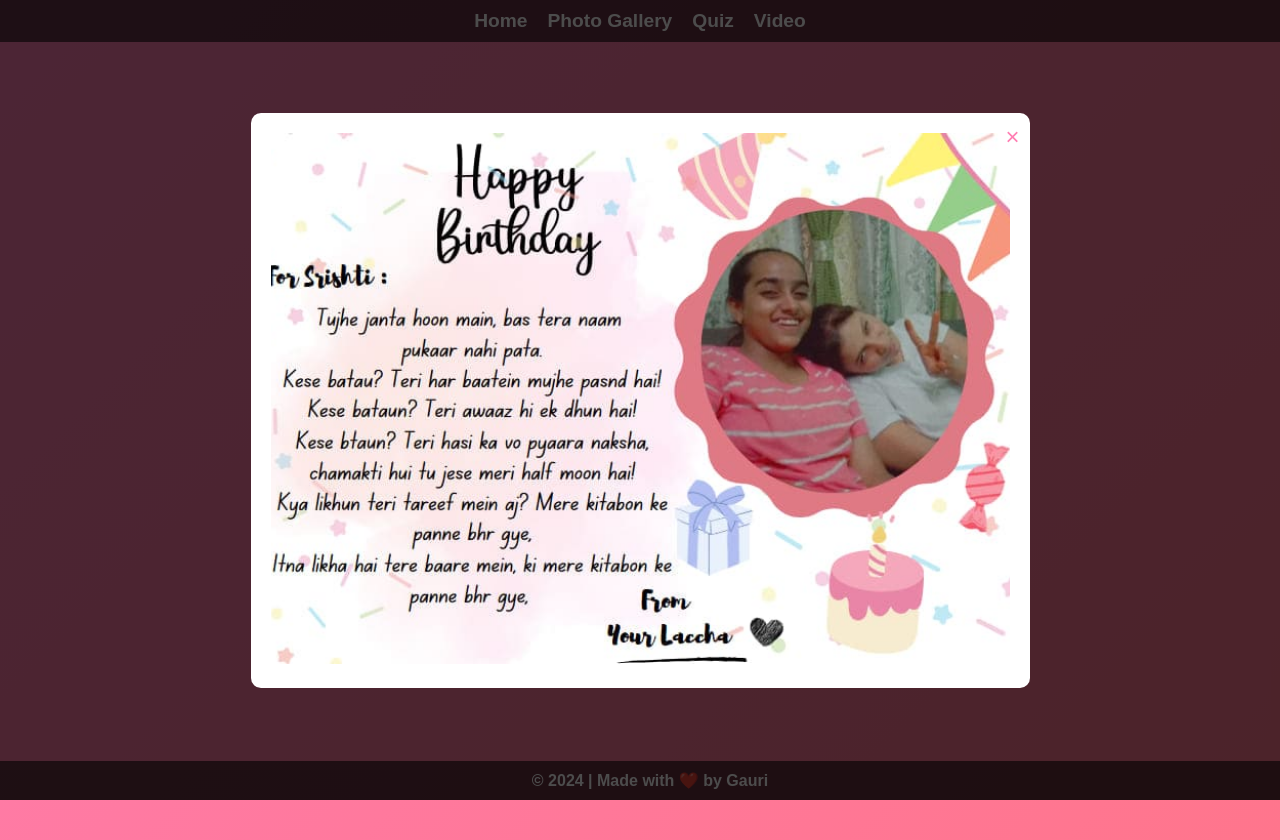
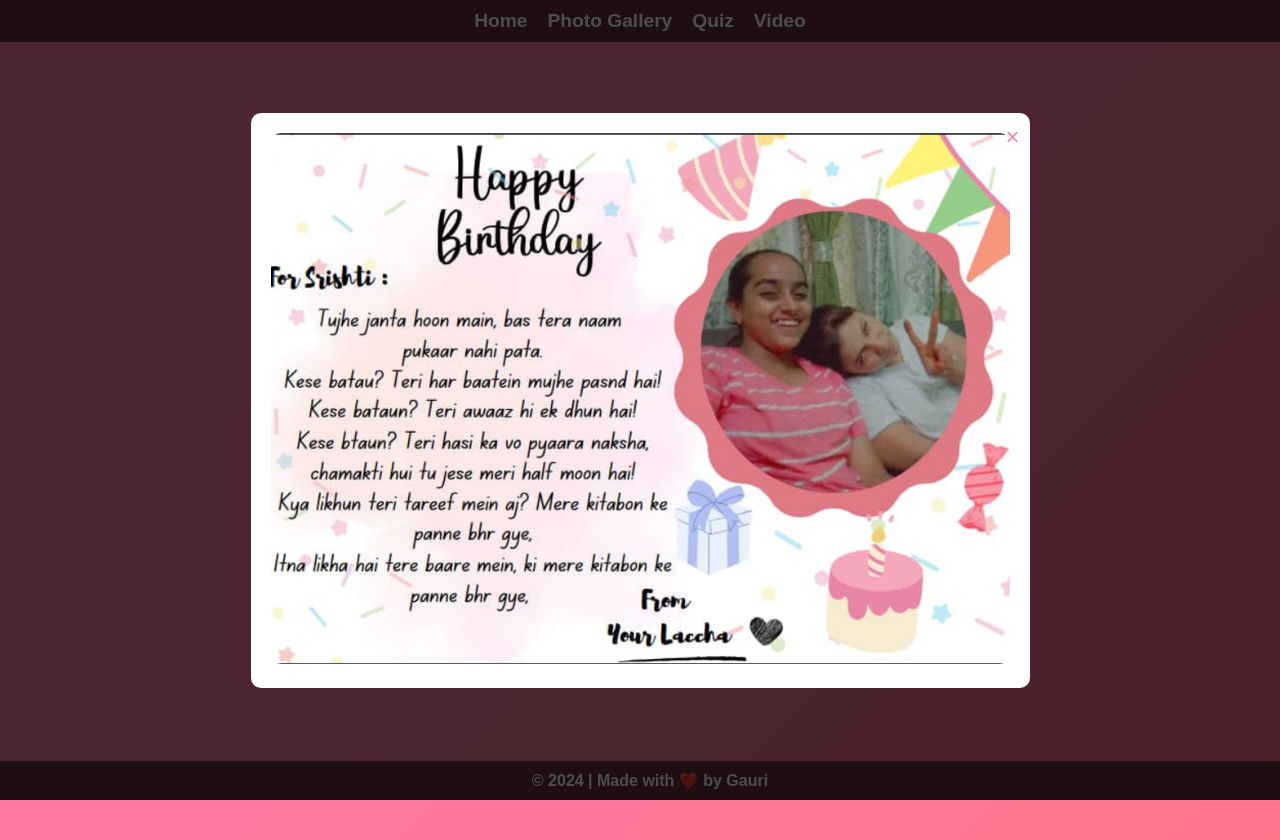
Before and after one commit to Gaurishndilya/gaurishndilya, a plain HTML site: page card.html in a window 1280 px wide. Both pictures are taken after a click on the button "Another Card". Drawn offline with Linux system fonts and the light colour scheme.

Commit message:
issuesfixed

```diff
--- a/card.html
+++ b/card.html
@@ -45,7 +45,7 @@
     <div id="imageModal" class="modal">
         <div class="modal-content">
             <span class="close-btn" onclick="closeImage()">&times;</span>
-            <img src="/images/card.jpg" alt="Another Card" class="modal-image">
+            <img src="/images/card1.png" alt="Another Card" class="modal-image">
         </div>
     </div>
 
```
Also changed, not shown: images/card.jpg (deleted), images/card1.png (added).
